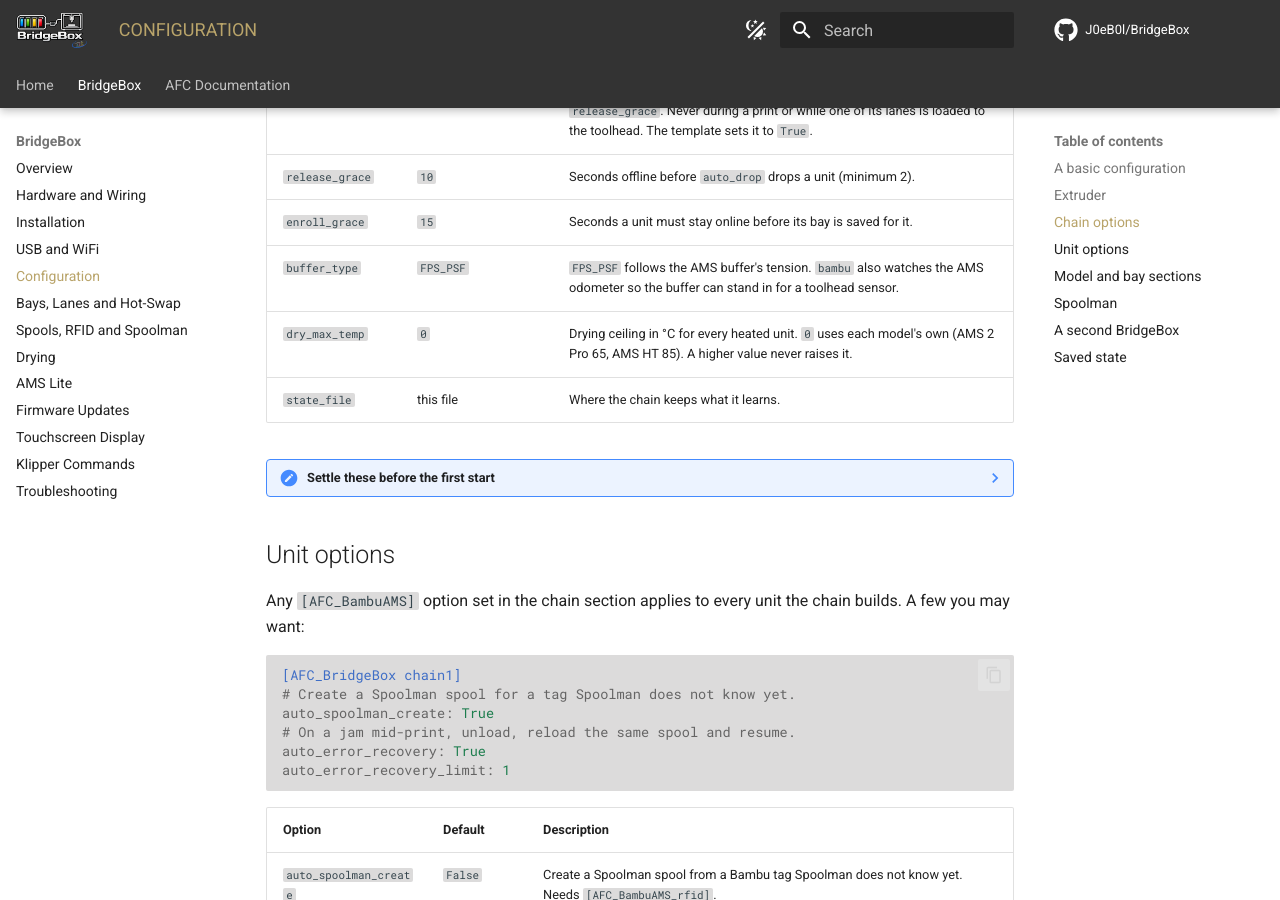
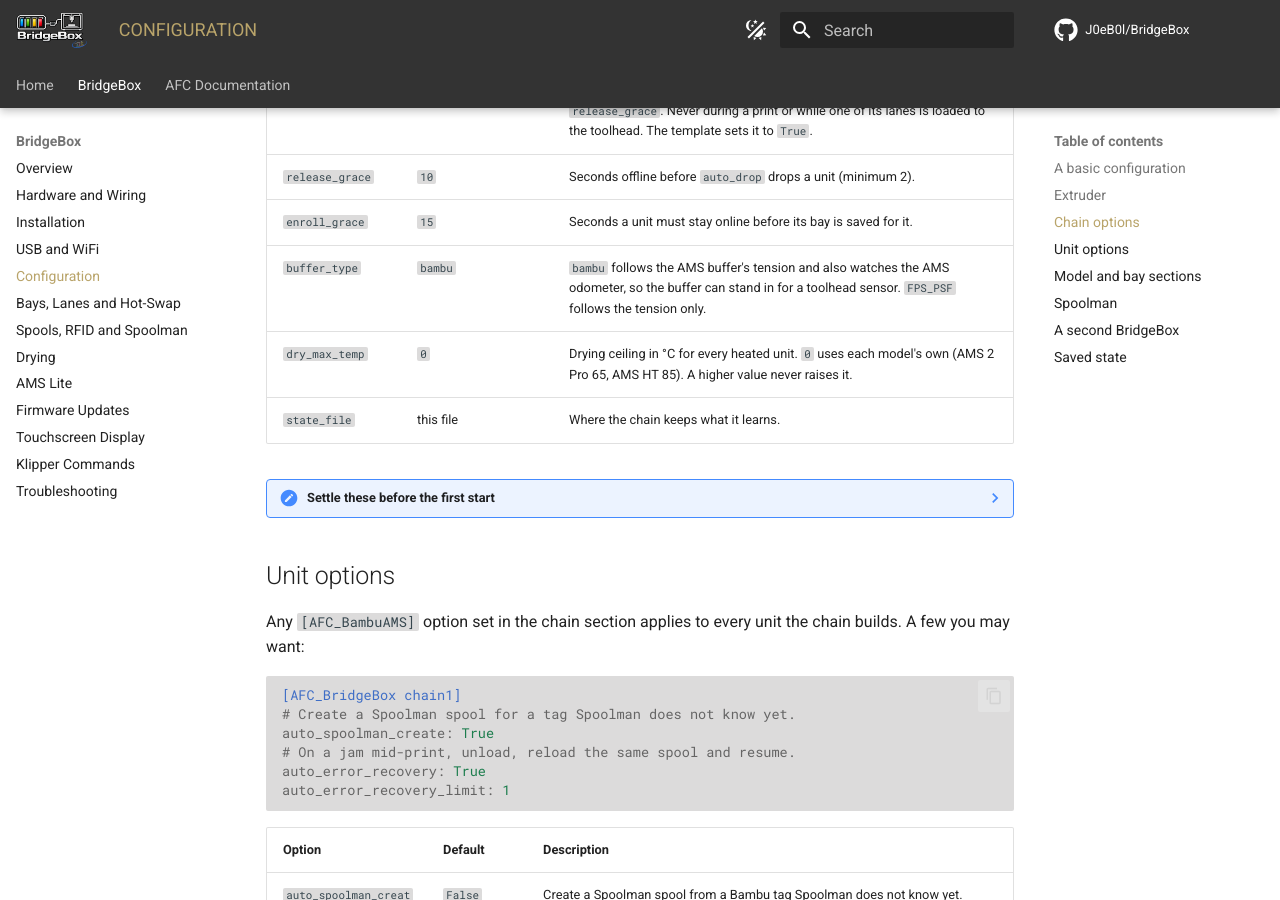
Before and after one commit to J0eB0l/BridgeBox, an MkDocs documentation site: the page built from docs/bridgebox/configuration.md, in a window 1280 px wide and 900 px high, scrolled down 1738 px. Built offline with MkDocs 1.6.1 and Material for MkDocs 9.7.7, drawn with Linux system fonts in a browser that asks for light colours; comment, search, counter and statistics services are not loaded.

Commit message:
Docs button on the front page; buffer_type defaults to bambu
The hero gets a Read the documentation button under the supported units.
The docs follow the AFC BridgeBox branch, where buffer_type now defaults
to bambu, so pin_tool_start: buffer is all a chain without a toolhead
sensor needs.

```diff
--- a/docs/bridgebox/configuration.md
+++ b/docs/bridgebox/configuration.md
@@ -62,7 +59,7 @@
 | `auto_drop` | `False` | Drop an unplugged unit's lanes and `T#` live once it has been offline for `release_grace`. Never during a print or while one of its lanes is loaded to the toolhead. The template sets it to `True`. |
 | `release_grace` | `10` | Seconds offline before `auto_drop` drops a unit (minimum 2). |
 | `enroll_grace` | `15` | Seconds a unit must stay online before its bay is saved for it. |
-| `buffer_type` | `FPS_PSF` | `FPS_PSF` follows the AMS buffer's tension. `bambu` also watches the AMS odometer so the buffer can stand in for a toolhead sensor. |
+| `buffer_type` | `bambu` | `bambu` follows the AMS buffer's tension and also watches the AMS odometer, so the buffer can stand in for a toolhead sensor. `FPS_PSF` follows the tension only. |
 | `dry_max_temp` | `0` | Drying ceiling in °C for every heated unit. `0` uses each model's own (AMS 2 Pro 65, AMS HT 85). A higher value never raises it. |
 | `state_file` | this file | Where the chain keeps what it learns. |
 
```
Also changed, not shown: other parts of docs/bridgebox/configuration.md (+2 -5 lines), docs/bridgebox/troubleshooting.md (+1 -1 lines), index.html (+8 -0 lines).
